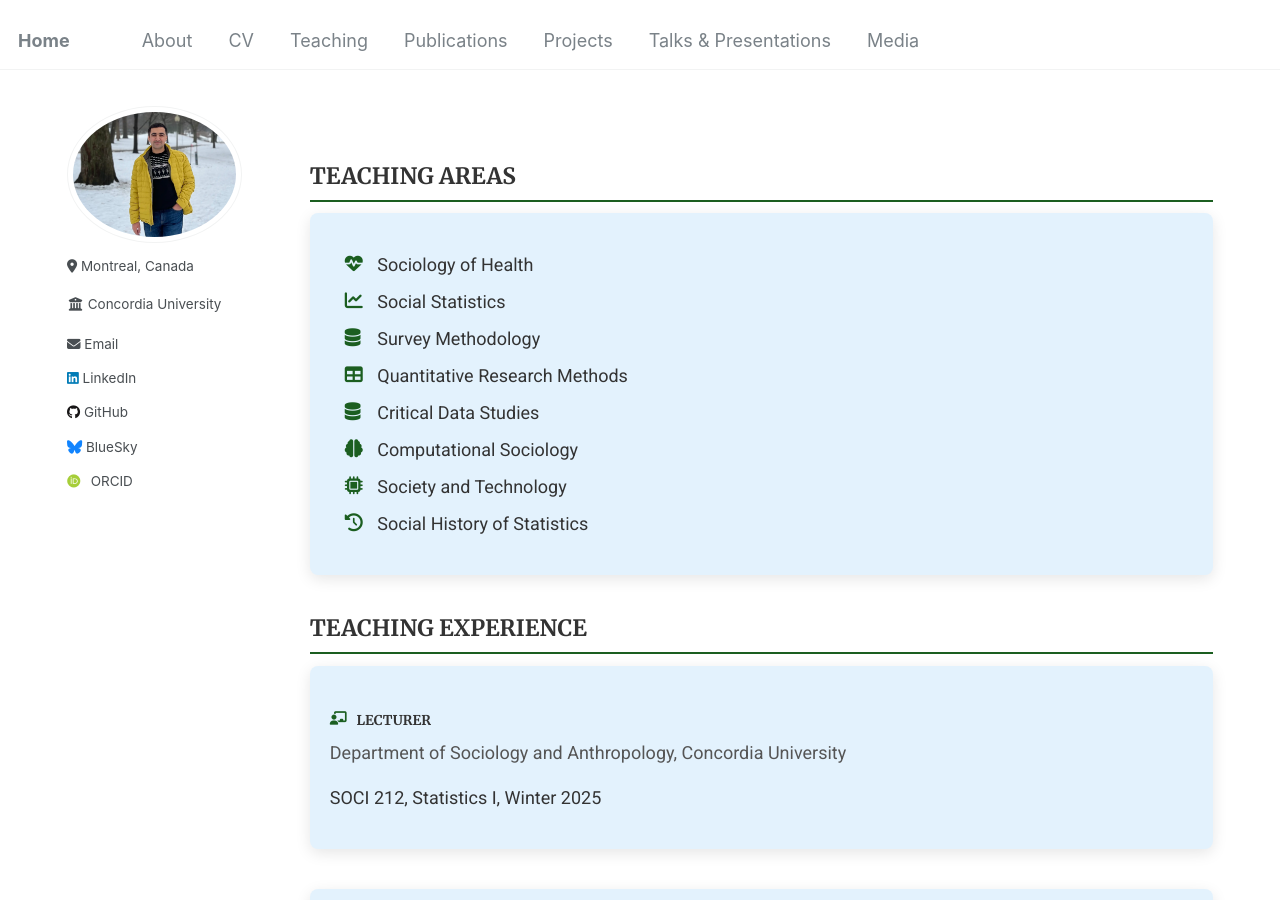
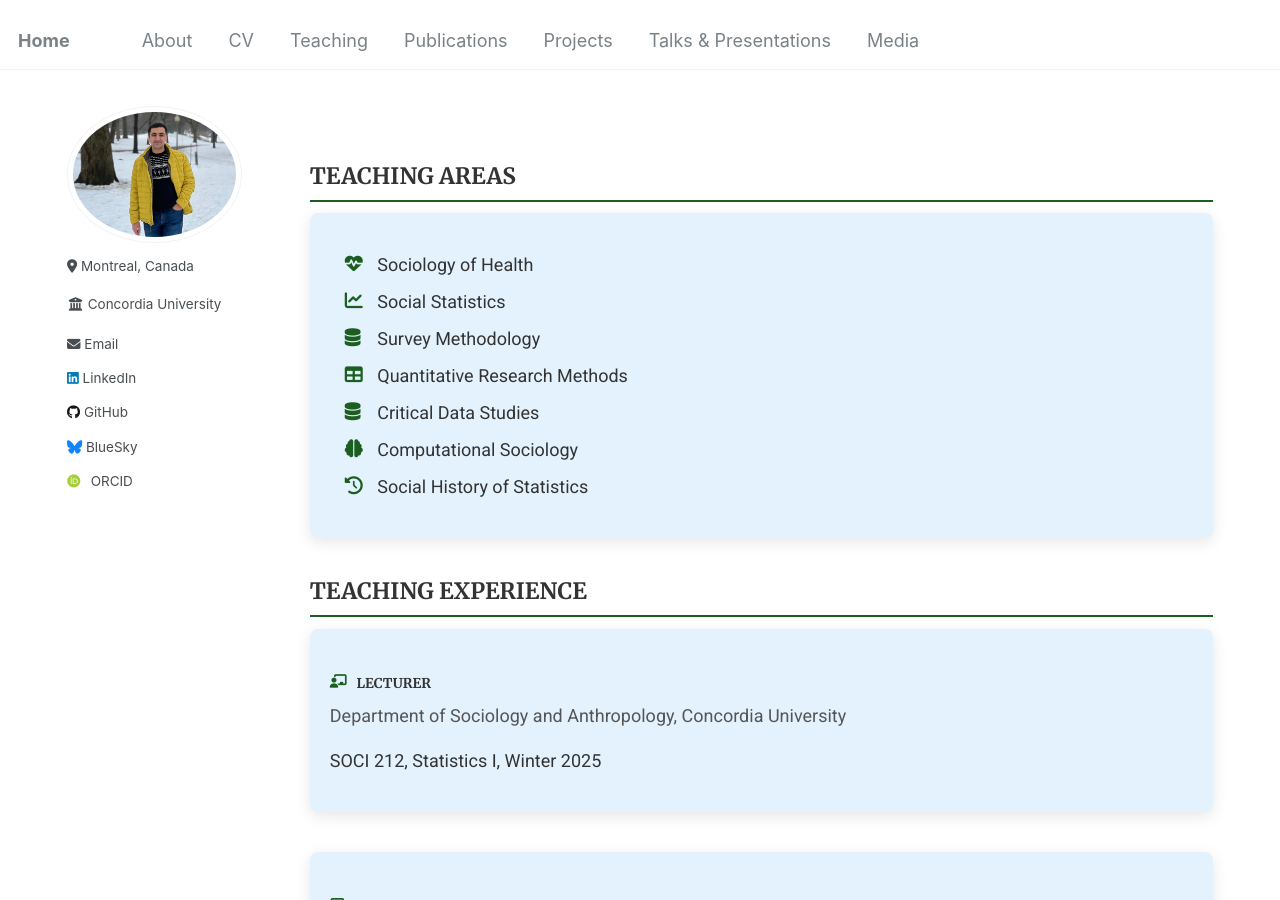
Before and after one commit to Mohsnmonji/mohsnmonji.github.io, a Jekyll site: the page built from _pages/teaching.md, in a window 1280 px wide and 900 px high. Built offline with Jekyll 4.4.1, drawn with Linux system fonts in a browser that asks for light colours; some web fonts are replaced.

Commit message:
Update teaching.md

```diff
--- a/_pages/teaching.md
+++ b/_pages/teaching.md
@@ -71,7 +71,6 @@ author_profile: true
     <li><i class="fas fa-table icon"></i> Quantitative Research Methods</li>
     <li><i class="fas fa-database icon"></i> Critical Data Studies</li>
     <li><i class="fas fa-brain icon"></i> Computational Sociology</li>
-    <li><i class="fas fa-microchip icon"></i> Society and Technology</li>
 <li><i class="fas fa-history icon"></i> Social History of Statistics</li>
 
   </ul>
```
